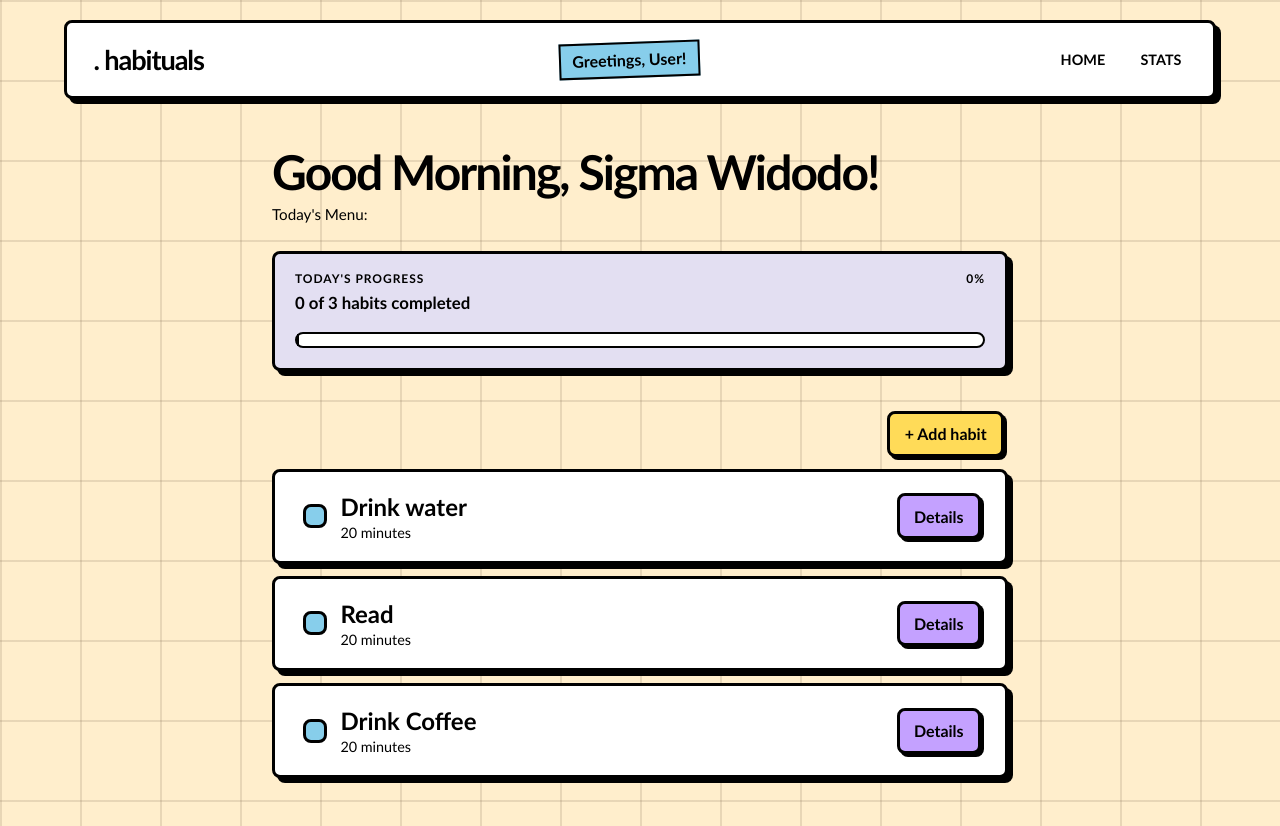
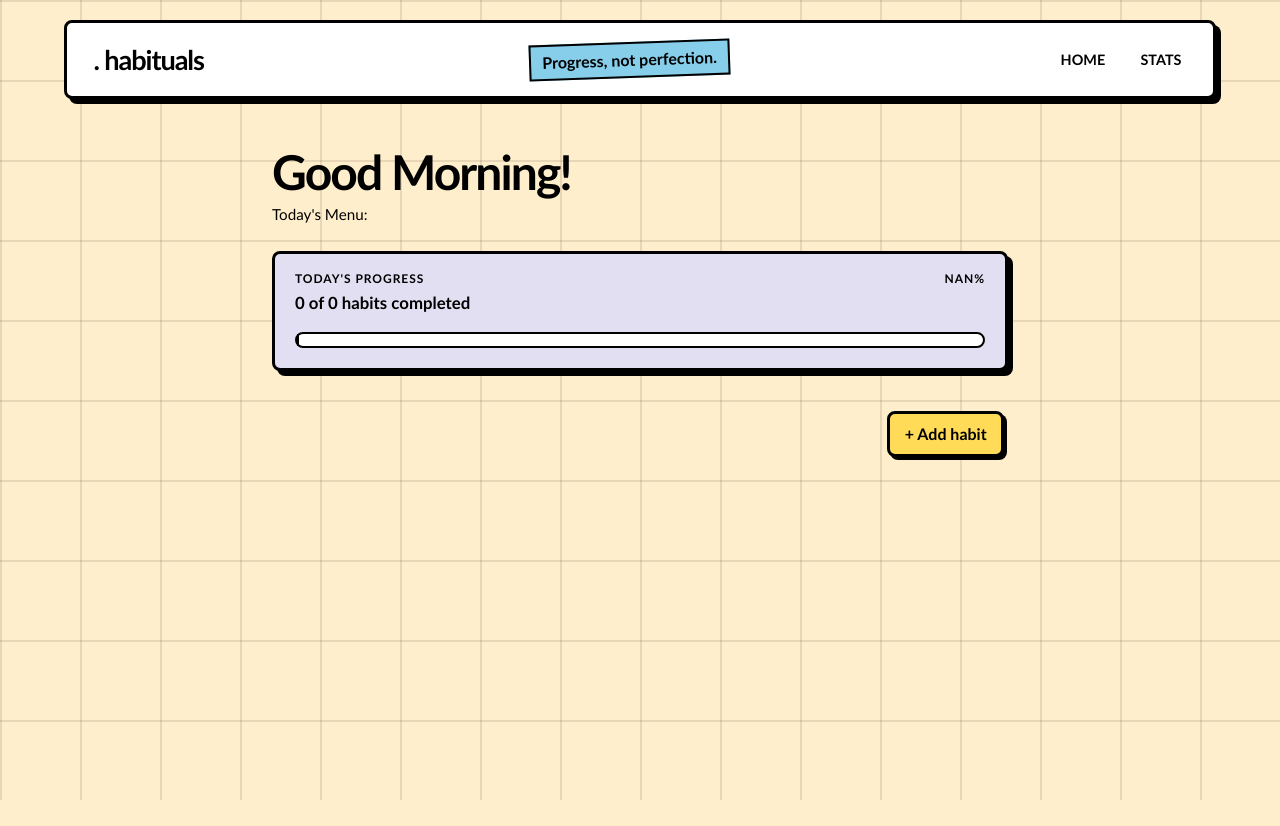
Before and after one commit to penicili/reacthabitracker, a React (Vite) app: page / in a window 1280 px wide. After the commit the page ends 800 px from the top, so only its background shows below. Built offline with nearby package versions, Linux system fonts and the light colour scheme.

Commit message:
feat: gitu lah pokoknya

```diff
--- a/src/App.jsx
+++ b/src/App.jsx
@@ -2,11 +2,13 @@ import { Routes, Route } from "react-router";
 import AppLayout from "./layout/AppLayout";
 import Today from "./pages/Today/Today";
 import Create from "./pages/Create/Create";
+import Detail from "./pages/Detail/Detail";
 function App() {
   return <Routes>
     <Route path="/" element={<AppLayout/>}>
       <Route index element={<Today/>}/>
       <Route path="create" element={<Create/>}/>
+      <Route path="detail/:id" element={<Detail/>}/>
     </Route>
   </Routes>;
 }
--- a/src/layout/Navbar.jsx
+++ b/src/layout/Navbar.jsx
@@ -1,7 +1,20 @@
 import { NavLink } from "react-router";
+import { useState } from "react";
 import styles from "./Navbar.module.css";
 
+const quotes = [
+  "Small steps every day.",
+  "Progress, not perfection.",
+  "Keep showing up.",
+  "Consistency beats intensity.",
+  "You can do hard things.",
+];
+
 const Navbar = () => {
+  const [quote] = useState(
+    () => quotes[Math.floor(Math.random() * quotes.length)],
+  );
+
   return (
     <nav className={styles.navBar}>
       <div>{/* Logo */}</div>
@@ -11,9 +24,7 @@ const Navbar = () => {
             . habituals
           </NavLink>
         </li>
-        <p className={styles.quotes}>
-          Greetings, User!
-        </p>
+        <p className={styles.quotes}>{quote}</p>
         <div className={styles.navigate}>
           <li>
             <NavLink className={styles.navLink} to="/">
--- /dev/null
+++ b/src/models/Habit.js
@@ -0,0 +1,27 @@
+/**
+ * @typedef {Object} Habit
+ * @property {string} id Client-generated unique identifier.
+ * @property {string} name Display name of the habit.
+ * @property {string} quantity Target or amount for the habit.
+ * @property {string[]} days Days on which the habit repeats.
+ * @property {string[]} checkIns Dates when the habit was completed.
+ */
+
+/**
+ * Creates a new habit with its initial state.
+ *
+ * @param {Object} options
+ * @param {string} options.name Display name of the habit.
+ * @param {string} options.quantity Target or amount for the habit.
+ * @param {string[]} [options.days=[]] Days on which the habit repeats.
+ * @returns {Habit} A newly created habit.
+ */
+export function createHabit({ name, quantity, days = [] }) {
+  return {
+    id: crypto.randomUUID(),
+    name,
+    quantity,
+    days: [...days],
+    checkIns: [],
+  };
+}
--- a/src/pages/Create/Create.jsx
+++ b/src/pages/Create/Create.jsx
@@ -1,6 +1,7 @@
 import styles from "./Create.module.css";
 import { useState } from "react";
 import { useNavigate } from "react-router";
+import { addHabit } from "../../utils/habitStorage";
 
 const Create = () => {
   const navigate = useNavigate();
@@ -52,9 +53,7 @@ const Create = () => {
       return;
     }
 
-    // TODO: Post ke backend/ db lah
-    console.log("Creating new habit:", newHabit);
-    // TODO: Kembali ke halaman home
+    addHabit(newHabit);
     navigate("/");
   };
 
--- /dev/null
+++ b/src/pages/Detail/Detail.jsx
@@ -0,0 +1,23 @@
+import { useParams } from "react-router";
+import { useState } from "react";
+import { getHabitById } from "../../utils/habitStorage";
+
+const Detail = () => {
+  const { id } = useParams();
+  const [habitDetails] = useState(() => getHabitById(id));
+
+  return (
+    <div>
+      {habitDetails ? (
+        <p>
+          Showing details of habit with ID: {habitDetails.id}. Name:{" "}
+          {habitDetails.name}
+        </p>
+      ) : (
+        <p>Habit not found.</p>
+      )}
+    </div>
+  );
+};
+
+export default Detail;
--- a/src/pages/Today/Today.jsx
+++ b/src/pages/Today/Today.jsx
@@ -1,58 +1,56 @@
 import styles from "./Today.module.css";
 import { useState } from "react";
 import { useNavigate } from "react-router";
+import { getHabits, saveHabits } from "../../utils/habitStorage";
 
 const Today = () => {
+  let navigate = useNavigate();
+  const [habits, setHabits] = useState(getHabits);
 
-  let navigate = useNavigate()
-  const [habits, setHabits] = useState([
-    {
-      id: 1,
-      name: "Drink water",
-      quantity: "20 minutes",
-      isCompletedToday: false,
-    },
-    { id: 2, name: "Read", quantity: "20 minutes", isCompletedToday: false },
-    {
-      id: 3,
-      name: "Drink Coffee",
-      quantity: "20 minutes",
-      isCompletedToday: false,
-    },
-  ]);
-
-  // Ambil jam
-  // ubah jam ke pagi siang malem
-  // ubah pagi siang malem ke greeting
-  // TODO: sesuain greetingnya
-  const greeting = 'Good Morning'
+  const hour = new Date().getHours();
+  const greeting =
+    hour < 12 ? "Good Morning" : hour < 18 ? "Good Afternoon" : "Good Evening";
+  const today = new Date();
+  const todayKey = [
+    today.getFullYear(),
+    String(today.getMonth() + 1).padStart(2, "0"),
+    String(today.getDate()).padStart(2, "0"),
+  ].join("-");
 
   // TODO: pakai nama user
-  const userName = 'Sigma Widodo'
+  // const userName = "Anon";
 
   const handleToggleDone = (id) => {
     setHabits((habits) => {
-      return habits.map((habit) =>
-        habit.id === id
-          ? { ...habit, isCompletedToday: !habit.isCompletedToday }
-          : habit,
-      );
+      const updatedHabits = habits.map((habit) => {
+        if (habit.id !== id) {
+          return habit;
+        }
+
+        const isCheckedIn = habit.checkIns.includes(todayKey);
+        const checkIns = isCheckedIn
+          ? habit.checkIns.filter((date) => date !== todayKey)
+          : [...habit.checkIns, todayKey];
+
+        return { ...habit, checkIns };
+      });
+
+      saveHabits(updatedHabits);
+      return updatedHabits;
     });
   };
 
-  const handleHabitDetail = (id) =>{
-    // TODO: buka halaman detail habit
-    console.log(`Opening detail of habit of id ${id}`)
-  }
+  const handleHabitDetail = (id) => {
+    navigate(`detail/${id}`);
+  };
 
   const handleAddHabit = () => {
-    // TODO: redirect ke halaman add habit
-    navigate('create')
-    console.log('Redirect ke halaman add habit')
-  }
+    navigate("create");
+    console.log("Redirect ke halaman add habit");
+  };
 
-  const completedHabits = habits.filter(
-    (habit) => habit.isCompletedToday,
+  const completedHabits = habits.filter((habit) =>
+    habit.checkIns.includes(todayKey),
   ).length;
   const completionPercentage = Math.round(
     (completedHabits / habits.length) * 100,
@@ -62,7 +60,7 @@ const Today = () => {
     <div className={styles.today}>
       <div className={styles.todayHeader}>
         <div className={styles.greetings}>
-          <p className={styles.title}>{greeting}, {userName}!</p>
+          <p className={styles.title}>{greeting}!</p>
           <p className={styles.subtitle}>Today's Menu:</p>
         </div>
       </div>
@@ -88,29 +86,53 @@ const Today = () => {
       </div>
 
       <div className={styles.habitHeader}>
-        <button type="button" className={styles.addHabit} onClick={handleAddHabit}>
+        <button
+          type="button"
+          className={styles.addHabit}
+          onClick={handleAddHabit}
+        >
           + Add habit
         </button>
       </div>
-      {habits.map((habit) => (
-        <div key={habit.id} className={styles.habitContainer} style={{backgroundColor: habit.isCompletedToday ? 'hsl(0, 0%, 75%)' : '', boxShadow: habit.isCompletedToday ? '2px 2px #000' : ''}} >
+      {habits.map((habit) =>
+        (() => {
+          const isCompletedToday = habit.checkIns.includes(todayKey);
+
+          return (
+            <div
+              key={habit.id}
+              className={styles.habitContainer}
+              style={{
+                backgroundColor: isCompletedToday ? "hsl(0, 0%, 75%)" : "",
+                boxShadow: isCompletedToday ? "2px 2px #000" : "",
+              }}
+            >
               <input
                 type="checkbox"
-            checked={habit.isCompletedToday}
+                checked={isCompletedToday}
                 onChange={() => handleToggleDone(habit.id)}
                 className={styles.statusIcon}
               />
               <div className={styles.habitContent}>
-            {habit.isCompletedToday ? <s className={styles.habitName}>{habit.name}</s> : <p className={styles.habitName}>{habit.name}</p>}
+                {isCompletedToday ? (
+                  <s className={styles.habitName}>{habit.name}</s>
+                ) : (
+                  <p className={styles.habitName}>{habit.name}</p>
+                )}
                 <p className={styles.habitQuantity}>{habit.quantity}</p>
               </div>
               <div className={styles.habitAction}>
-            <button onClick={() => handleHabitDetail(habit.id)} className={styles.habitDetail}>
+                <button
+                  onClick={() => handleHabitDetail(habit.id)}
+                  className={styles.habitDetail}
+                >
                   Details
                 </button>
               </div>
             </div>
-      ))}
+          );
+        })(),
+      )}
     </div>
   );
 };
--- /dev/null
+++ b/src/utils/habitStorage.js
@@ -0,0 +1,53 @@
+import { createHabit } from "../models/Habit";
+
+const HABITS_STORAGE_KEY = "habits";
+
+/**
+ * @returns {import("../models/Habit").Habit[]}
+ */
+export function getHabits() {
+  const storedHabits = localStorage.getItem(HABITS_STORAGE_KEY);
+
+  if (!storedHabits) {
+    return [];
+  }
+
+  try {
+    return JSON.parse(storedHabits).map((habit) => ({
+      ...habit,
+      checkIns: Array.isArray(habit.checkIns) ? habit.checkIns : [],
+    }));
+  } catch {
+    return [];
+  }
+}
+
+/**
+ * Gets a habit by its ID.
+ *
+ * @param {string} id Habit ID.
+ * @returns {import("../models/Habit").Habit | undefined}
+ */
+export function getHabitById(id) {
+  return getHabits().find((habit) => habit.id === id);
+}
+
+/**
+ * @param {import("../models/Habit").Habit[]} habits
+ */
+export function saveHabits(habits) {
+  localStorage.setItem(HABITS_STORAGE_KEY, JSON.stringify(habits));
+}
+
+/**
+ * @param {Object} options
+ * @param {string} options.name
+ * @param {string} options.quantity
+ * @param {string[]} options.days
+ * @returns {import("../models/Habit").Habit}
+ */
+export function addHabit(options) {
+  const habit = createHabit(options);
+  saveHabits([...getHabits(), habit]);
+  return habit;
+}
```
Lines whose indentation alone changed are shown as unchanged.
